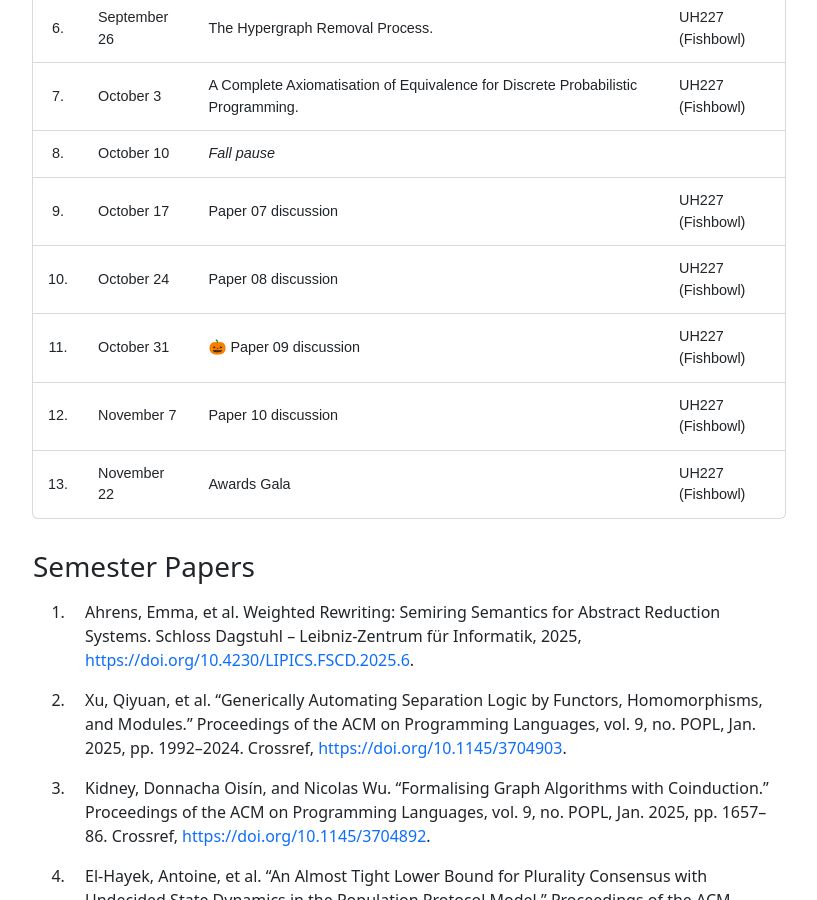
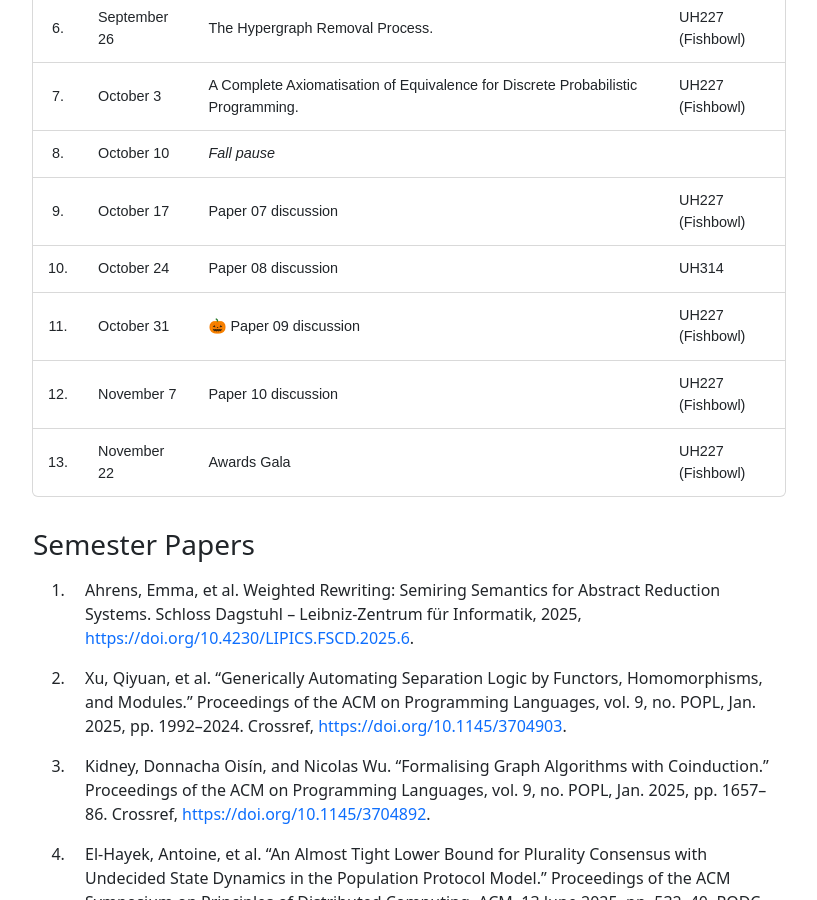
Before and after one commit to the-au-forml-lab/plgroup, a Jekyll site: the page built from docs/index.md, in a window 1280 px wide and 900 px high, scrolled down 1099 px. Shown: the whole window, without its empty margins (231-1048 px from the left). Built offline with Jekyll 4.4.1, drawn with Linux system fonts in a browser that asks for light colours.

Commit message:
update schedule

```diff
--- a/docs/index.md
+++ b/docs/index.md
@@ -39,7 +39,7 @@ organization.
 | 7.  | October 3    | A Complete Axiomatisation of Equivalence for Discrete Probabilistic Programming.    | UH227 (Fishbowl) |
 | 8.  | October 10   | _Fall pause_           |                  |
 | 9.  | October 17   | Paper 07 discussion    | UH227 (Fishbowl) |
-| 10. | October 24   | Paper 08 discussion    | UH227 (Fishbowl) |
+| 10. | October 24   | Paper 08 discussion    | UH314 |
 | 11. | October 31   | 🎃 Paper 09 discussion | UH227 (Fishbowl) |
 | 12. | November 7   | Paper 10 discussion    | UH227 (Fishbowl) |
 | 13. | November 22  | Awards Gala            | UH227 (Fishbowl) |
```
